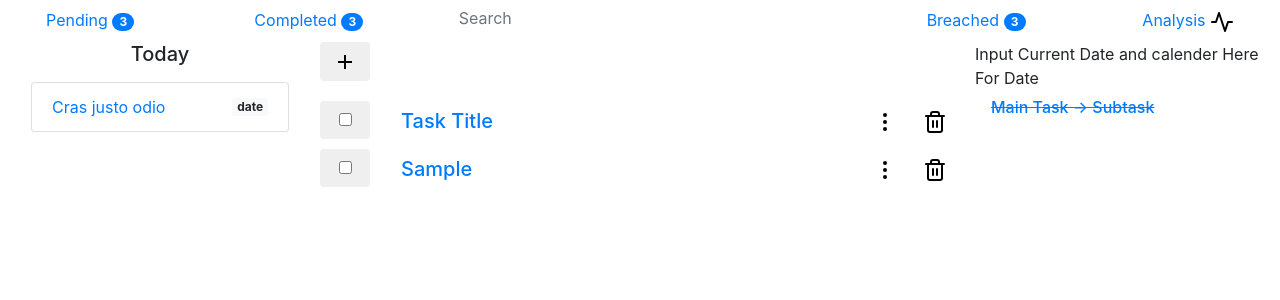
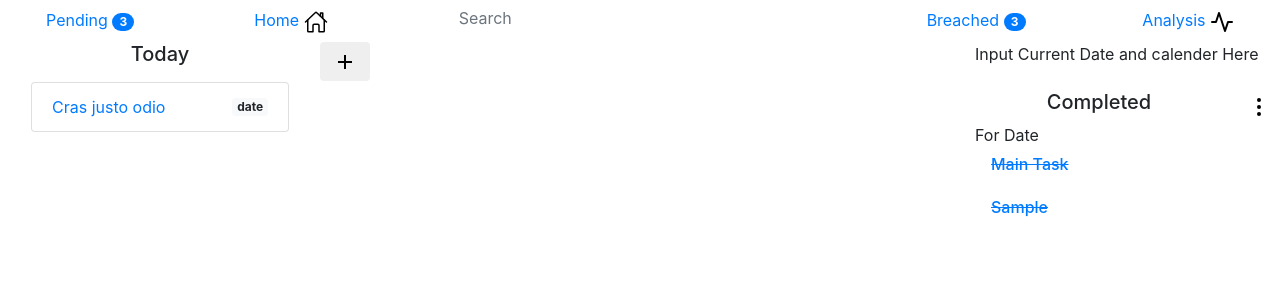
Before and after one commit to iamhritik/Todo-App, a Django app: page / in a window 1280 px wide. Shown: the part 56-356 px from the top of the page. Run offline with Django 3.2, Linux system fonts and the light colour scheme; tables that the repository leaves empty hold one stand-in row (values such as "Sample post"); some libraries are stand-ins or nearby versions.

Commit message:
Updates in smaple1.html working delete , pending link, home link and completed div ---

```diff
--- a/main/templates/sample1.html
+++ b/main/templates/sample1.html
@@ -1,7 +1,6 @@
 <!DOCTYPE html>
 {% load static %}
 <html>
-{% load static %}
     <head>
         <link rel="stylesheet" href="https://maxcdn.bootstrapcdn.com/bootstrap/4.0.0/css/bootstrap.min.css" integrity="sha384-Gn5384xqQ1aoWXA+058RXPxPg6fy4IWvTNh0E263XmFcJlSAwiGgFAW/dAiS6JXm" crossorigin="anonymous">
         <style>
@@ -21,15 +20,24 @@
             .sublink_div {
                 display: none;
             }
+            #pendingtasks {
+                display: none;
+            }
         </style>
         <script>
             //display already existing tasks
             function disp(data){
-                const newd = document.createElement('div');
-                newd.className = "row";
-                newd.innerHTML = '<div class="col" style="padding: 0px ; max-width:max-content;"><button type="submit" class="btn" style="width: 50px;"><input type="checkbox" aria-label="Checkbox for following text input"></button></div><div class="col"><a class="nav-link active" href="#" role="button"><h5>'+data.tasks.task_h+`</h5></a></div><div class="col" style="max-width: max-content; padding:0%; "><button type="submit" class="btn" style="background-color: white;"><img src="{% static 'main/more-vertical.svg' %}"></button></div><div class="col" style="max-width: max-content; padding:0%;"><form id="deletemain${data.main_id}" class="maintaskdelform"><input type="number" value="${data.main_id}" name="tasktodel" id="tasktodel${data.main_id}" hidden><button type="submit" class="btn" style="background-color: white;"><img src="{% static 'main/trash-2.svg' %}"></button></form></div>`;
-
-                document.getElementById("mainc").append(newd);
+                if(data.tasks.complete === true){
+                    const comd = document.createElement('div');
+                    comd.className = "row";
+                    comd.innerHTML = `<div class="col"><a class="nav-link active" href="#" role="button"><h6 style="text-decoration: line-through;">${data.tasks.task_h}</h6></a></div>`;
+                    document.getElementById("completedtaskdiv").append(comd);
+                }else {
+                    const newd = document.createElement('div');
+                    newd.className = "row homedivs";
+                    newd.innerHTML = `<div class="col" style="padding: 0px ; max-width:50px;"><form id="status${data.tasks.id}" class="completestatusform" style="height:48px;"><input type="hidden" id="taskid${data.tasks.id}" name="taskid" value="${data.tasks.id}"><input type="checkbox" id="task${data.tasks.id}" name="taskstatus" style="margin: 17.5px; width:15px; height:15px;" aria-label="Checkbox for following text input" value="True"><button type="submit" id="submitstatusbtn${data.tasks.id}" hidden></button></form></div><div class="col"><a class="nav-link active" href="#" role="button"><h5>`+data.tasks.task_h+`</h5></a></div><div class="col" style="max-width: max-content; padding:0%; "><button type="submit" class="btn" style="background-color: white;"><img src="{% static 'main/more-vertical.svg' %}"></button></div><div class="col" style="max-width: max-content; padding:0%;"><form id="deletemain${data.main_id}" class="maintaskdelform"><input type="number" value="${data.main_id}" name="tasktodel" id="tasktodel${data.main_id}" hidden><button type="submit" class="btn" style="background-color: white;"><img src="{% static 'main/trash-2.svg' %}"></button></form></div>`;
+                    document.getElementById("mainc").append(newd);
+                }
             }
 
             //for collapses
@@ -49,8 +57,8 @@
             //for showing new tasks
             function dispmod(data, resp){
                 const extdiv = document.createElement('div')
-                extdiv.className = "row";
-                extdiv.innerHTML = '<div class="col" style="padding: 0px ; max-width:max-content;"><button type="submit" class="btn" style="width: 50px;"><input type="checkbox" aria-label="Checkbox for following text input"></button></div><div class="col"><a class="nav-link active" href="#" role="button"><h5>'+data.task_h.value+`</h5></a></div><div class="col" style="max-width: max-content; padding:0%; "><button type="submit" class="btn" style="background-color: white;"><img src="{% static 'main/more-vertical.svg' %}"></button></div><div class="col" style="max-width: max-content; padding:0%;"><form id="deletemain${resp.id}" class="maintaskdelform"><input type="number" value="${resp.id}" name="tasktodel" id="tasktodel${resp.id}" hidden><button type="submit" class="btn" style="background-color: white;"><img src="{% static 'main/trash-2.svg' %}"></button></div>`;
+                extdiv.className = "row homedivs";
+                extdiv.innerHTML = `<div class="col" style="padding: 0px ; max-width:50px;"><form id="status${resp.task_id}" class="completestatusform" style="height:48px;"><input type="hidden" id="taskid${resp.task_id}" name="taskid" value="${resp.task_id}"><input type="checkbox" id="task${resp.task_id}" name="taskstatus" style="margin: 17.5px; width:15px; height:15px;" aria-label="Checkbox for following text input" value="True"><button type="submit" id="submitstatusbtn${resp.task_id}" hidden></button></form></div><div class="col"><a class="nav-link active" href="#" role="button"><h5>`+data.task_h.value+`</h5></a></div><div class="col" style="max-width: max-content; padding:0%; "><button type="submit" class="btn" style="background-color: white;"><img src="{% static 'main/more-vertical.svg' %}"></button></div><div class="col" style="max-width: max-content; padding:0%;"><form id="deletemain${resp.id}" class="maintaskdelform"><input type="number" value="${resp.id}" name="tasktodel" id="tasktodel${resp.id}" hidden><button type="submit" class="btn" style="background-color: white;"><img src="{% static 'main/trash-2.svg' %}"></button></div>`;
                 document.getElementById("mainc").append(extdiv);
 
             }
@@ -88,7 +96,26 @@
                 })
 
                 XHR.open("POST", `/del_task/${deletemaintaskform.tasktodel.value}`);
-                XHR.send(deletemaintaskform);
+                XHR.send(formdata);
+            }
+
+            function CompleteTask(completetaskform) {
+                const XHR = new XMLHttpRequest();
+                const formdata = new FormData(completetaskform);
+
+                XHR.addEventListener("load", function(event) {
+                    console.log(XHR.response);
+                    console.log(event);
+                })
+
+                XHR.addEventListener("error", function(event){
+                    cosnole.log(XHR.response);
+                    console.log(event);
+                })
+
+                XHR.open("POST", `/complete/${completetaskform.taskid.value}`);
+                XHR.send(formdata);
+
             }
 
             //main event linstener
@@ -99,7 +126,6 @@
                 .then(response => response.json())
                 .then(data => {
                     data.forEach( data => {
-                        console.log(data);
                         disp(data);
                     })
                 });
@@ -110,6 +136,26 @@
                     sublink_div.style.display = "none";
                 })
 
+                document.querySelectorAll(".viewpage").forEach( viewpage => {
+                    viewpage.addEventListener("click",  function(event) {
+                        event.preventDefault();
+                        console.log(viewpage);
+                        if(viewpage.id === "pending"){
+                            document.querySelectorAll(".homedivs").forEach( hidedivs => {
+                                hidedivs.style.display = "none";
+                            });
+                            document.querySelector(`#${viewpage.dataset.target}`).style.display = "block";
+                        }else if( viewpage.id === "home") {
+                            const dtarget = viewpage.dataset.target
+                            document.querySelector("#pendingtasks").style.display = "none";
+                            document.querySelectorAll(`.${dtarget}`).forEach(dtarget => {
+                                dtarget.style.display = "flex";
+                            })
+                        }
+                    });
+                });
+
+
                 //For displaying add task form
                 document.querySelector('#addbtn').onclick = () => {
                     const divs = document.querySelector('.inputform');
@@ -119,6 +165,7 @@
                         divs.style.display = "none";
                     }
                 };
+
 
                 //for toggling sublinks of add task
                 document.querySelectorAll('.sublink').forEach( sublink => {
@@ -135,6 +182,8 @@
                         SubmitAddTask(element);
                     }else if (element.className === "maintaskdelform"){
                         DeleteTask(element);
+                    }else if (element.className === "completestatusform"){
+                        CompleteTask(element);
                     }
                 });
 
@@ -151,12 +200,12 @@
                 <div class="row ml-0 mr-0 w-100">
                     <div class="col">
                         <li class="nav-item float-left">
-                            <a class="nav-link active" href="#">Pending <span class="badge badge-primary badge-pill">3</span></a>
+                            <a class="nav-link viewpage" href="#" id="pending" data-target="pendingtasks" role="button">Pending <span class="badge badge-primary badge-pill">3</span></a>
                           </li>
                     </div>
                     <div class="col">
                           <li class="nav-item float-left">
-                            <a class="nav-link" href="#">Completed <span class="badge badge-primary badge-pill">3</span></a>
+                            <a class="nav-link viewpage" href="#" id="home" id="home" data-target="homedivs" role="button">Home <img src="{% static 'main/home-outline.svg' %}" style="widows: 24px; height:24px;"></a>
                           </li>
                     </div>
                     <div class="col-4">
@@ -190,9 +239,20 @@
                       </ul>
                 </div>
                 <div class="col-6" id="mainc"><!--Middle Column For Adding Task and Showing Task-->
-                    <div class="row"><!--For Addition information-->
+                    <div class="row pendingtasks" id="pendingtasks"><!--For Addition information-->
+                        <div class="col">
+                            <div class="row">
+                                <div class="col">
+                                    <h5 class="text-center">Pending Tasks</h5>
+                                </div>
+
+                            </div>
+                            <div class="row"> <!--Repeat This Col/ use for loop before this -->
+
+                            </div>
+                        </div>
                     </div>
-                    <div class="row"><!--For Adding Task-->
+                    <div class="row homedivs"><!--For Adding Task-->
                         <div class="col">
                             <div class="row"><!--Add Button and Task name field-->
                                 <div class="col" style="max-width:fit-content; padding:0%;">
@@ -248,32 +308,9 @@
                     <div class="row" style="max-height: 20px;"><!--Additional Row-->
                         <div class="col" style="max-height: 20px;">&nbsp</div>
                     </div>
-                         <!--Do all show task here-->
-                    <div class="row"> <!--Repeat This Col/ use for loop before this -->
-                        <div class="col" style="padding: 0px ; max-width:max-content;"><!--For checking task-->
-                            <button type="submit" class="btn" style="width: 50px;">
-                                <input type="checkbox" aria-label="Checkbox for following text input">
-                            </button>
-                        </div>
-                        <div class="col">
-                           <a class="nav-link active" href="#" role="button"><!--For Opening task detail-->
-                                <h5>Task Title</h5>
-                           </a>
-                        </div>
-                        <div class="col" style="max-width: max-content; padding:0%; "><!--For editing task and extra options-->
-                            <button type="submit" class="btn" style="background-color: white;">
-                              <img src="{% static 'main/more-vertical.svg' %}">
-                            </button>
-                        </div>
-                        <div class="col" style="max-width: max-content; padding:0%;"><!--For deleting Task-->
-                            <form id="deletemain">
-                                <input type="number" value="" name="tasktodel" hidden>
-                                <button type="submit" class="btn" style="background-color: white;">
-                                    <img src="{% static 'main/trash-2.svg' %}">
-                                </button>
-                            </form>
-                        </div>
-                    </div>
+                         <!--Do all show task here
+                    <div class="row homedivs"> Repeat This Col/ use for loop before this
+                    </div>-->
                 </div>
                 <div class="col-3"><!--Third column-->
                     <div class="row"><!--For Calender and date-->
@@ -281,8 +318,21 @@
                             Input Current Date and calender Here
                         </div>
                     </div>
+                    <div class="row">
+                        <div class="col">&nbsp</div>
+                    </div>
+                    <div class="row">
+                        <div class="col">
+                            <h5 class="text-center">Completed</h5>
+                        </div>
+                        <div class="col" style="max-width: max-content; padding:0%; ">
+                            <button type="submit" class="btn" style="background-color: white; padding:3px 8px;">
+                                <img src="{% static 'main/more-vertical.svg' %}">
+                            </button>
+                        </div>
+                    </div>
                     <div class="row"><!--for completed tasks-->
-                        <div class="col">
+                        <div class="col" id="completedtaskdiv">
                             <!--Repeat This section for Date and task completed on these dates-->
                             <div class="row">
                                 <div class="col">
@@ -292,7 +342,7 @@
                             <div class="row"> <!--Repeat this for task on particular date-->
                                 <div class="col">
                                     <a class="nav-link active" href="#" role="button">
-                                     <h6 style="text-decoration: line-through;">Main Task -> Subtask</h6>
+                                     <h6 style="text-decoration: line-through;">Main Task</h6>
                                     </a>
                                 </div>
                             </div>
--- a/main/urls.py
+++ b/main/urls.py
@@ -9,7 +9,7 @@ urlpatterns=[
     path('del_task/<int:id>', views.del_task, name="del_task"),
     path('add_sub/<int:num>', views.add_sub, name="add_sub"),
     path('del_sub/<int:num1>/<int:num2>', views.del_sub, name="del_sub"),
-    path('complete/<int:mainid>/<int:subid>', views.complete, name="complete"),
+    path('complete/<int:taskid>', views.complete, name="complete"),
     path('tasks', views.tasks, name="tasks")
 	]
 #path('del_sub/<int:num>/<int:id>', views.del_sub, name="del_sub")
--- a/main/views.py
+++ b/main/views.py
@@ -42,7 +42,7 @@ def add_task(request):
     task = todo_tasks.objects.create(task_h=task_h,task_d=task_d,added_date=content_add_time,complete=False)
     a = Main_t.objects.create(main_t=task)
     #resp = json.dumps({"id":a.id})
-    return JsonResponse({"id":a.id})
+    return JsonResponse({"id":a.id,"task_id":a.main_t.id})
 
 @csrf_exempt
 def add_sub(request, num):
@@ -74,9 +74,19 @@ def del_sub(request, num1, num2):
   return HttpResponseRedirect(reverse('home'))
 
 @csrf_exempt
-def complete(request, mainid, subid):
+def complete(request, taskid):
   if request.method == "POST":
-    maint = Main_t.objects.get(id=mainid)
+    task = todo_tasks.objects.get(id=taskid)
+    try:
+      maint = Main_t.objects.get(main_t=task)
+      if request.POST["taskstatus"] == "True":
+        maint.main_t.complete = True
+        maint.main_t.save()
+        maint.save()
+        return HttpResponse(b'Done')
+    except :
+      return HttpResponse(b'Not Done')
+    """maint = Main_t.objects.get(id=mainid)
     subt = maint.sub_t.get(id=subid)
     if request.POST["complete_var"] == "True":
       subt.complete = True
@@ -88,7 +98,8 @@ def complete(request, mainid, subid):
         sendmail(mainid)
         return HttpResponseRedirect(reverse('home'))
     return HttpResponseRedirect(reverse('home'))
+    """
 
 def sendmail(mainid):
   maint=Main_t.objects.get(id=mainid)
-  sm(subject = 'Task Completed !!! ',message = maint.main_t.task_d,from_email = 'ToDo-App <shahiblogs@gmail.com>',recipient_list = ['hritik.99@outlook.com',],fail_silently=False,)
+  sm(subject = 'Task Completed !!! ',message = maint.main_t.task_d,from_email = 'ToDo-App <example@gmail.com>',recipient_list = ['example@outlook.com',],fail_silently=False,)
```
Also changed, not shown: main/static/main/home-outline.svg (added), main/static/main/home.svg (added).
